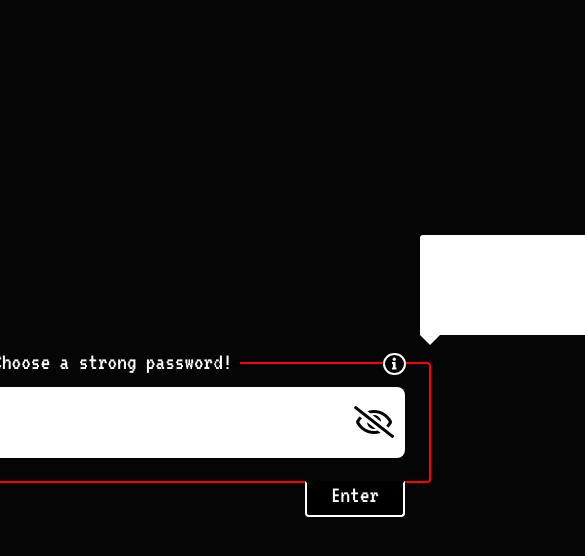
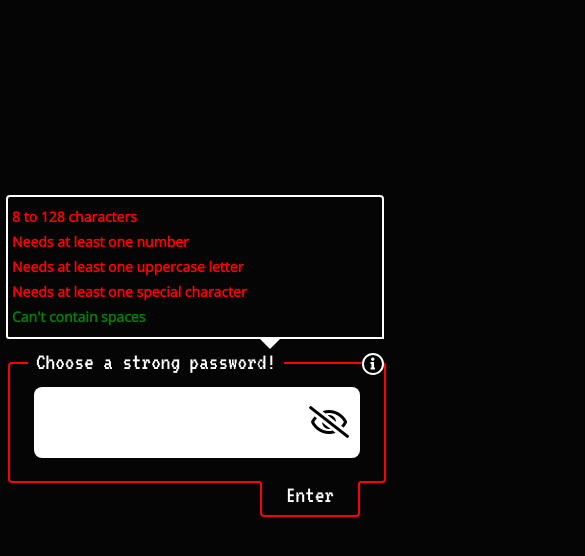
Before and after one commit to CarlssonK/Password-validator, a plain HTML site: page index.html in a window 390 px wide. Both pictures are taken after a click on the button "Enter". Shown: the top 556 px of the page, 585 px wide, since content can reach past the window. Drawn offline with nearby package versions, Linux system fonts and the light colour scheme.

Commit message:
Password Validator V1 :tada:

```diff
--- a/app.js
+++ b/app.js
@@ -1,4 +1,4 @@
-// Script for style
+// ** Script for style **
 const eye = document.querySelector(".eye")
 const input = $($(".eye").attr("toggle"));
 
@@ -40,55 +40,121 @@ $('.container').on('mousedown', function(e) {
 
 
 
-// Script for function
+// ** Script for info box **
+let clickInfoBox = true;
+
+$(".fa-info").click(function() {
+  showInfoBox()
+  // Fire hideInfoBox after 5 seconds
+  setTimeout(hideInfoBox, 5000)
+});
+
+function showInfoBox() {
+  if (clickInfoBox === true) {
+    clickInfoBox = false;
+    // Shows Element after 1 second
+    $("#info-box").removeClass("hide-element")
+    $("#info-box").animate({
+      opacity: 1
+    }, 250);
+  }
+}
+
+function hideInfoBox() {
+  // hides element after 1 sec
+  $("#info-box").animate({
+    opacity: 0
+  }, 500);
+  // Removes element fully after 1 sec
+  setTimeout(function() {
+    clickInfoBox = true;
+    $("#info-box").addClass("hide-element")
+  }, 500)
+}
+
+
+
+
+// ** Script for validation funciton **
 let userPassword;
-let accepted = 0;
+let acceptedLength = false;
+let acceptedNumber = false;
+let acceptedUppercase = false;
+let acceptedSpecial = false;
+let acceptedSpace = false;
 // When clicking submit check if it hits minimum requiments
 $("#enter").click(function() {
   userPassword = $("#password-input").val()
 
+  showInfoBox()
+
   // Check password LENGTH
-  if ($("#password-input").val().length >= 5 && $("#password-input").val().length <= 128) {
-    console.log("Accepted")
-    accepted++;
+  if ($("#password-input").val().length >= 8 && $("#password-input").val().length <= 128) {
+    console.log("Accepted Length")
+    acceptedLength = true;
+    $("#validation-length").css("color", "green")
   } else {
-    console.log("Password too weak")
+    $("#validation-length").css("color", "red")
+    console.log("Needs length")
+    acceptedLength = false;
   }
 
   // Check password number
   if (/\d/.test(userPassword) === true) {
-    console.log("Accepted")
-    accepted++;
+    $("#validation-number").css("color", "green")
+    console.log("Accepted number")
+    acceptedNumber = true;
   } else {
-    console.log("Password too weak")
+    $("#validation-number").css("color", "red")
+    console.log("Needs number")
+    acceptedNumber = false;
   }
 
   // Check password UPPERCASE LETTER
   if (/[A-Z]/.test(userPassword) === true) {
-    console.log("Accepted")
-    accepted++;
+    $("#validation-uppercase").css("color", "green")
+    console.log("Accepted uppercase letter")
+    acceptedUppercase = true;
   } else {
-    console.log("Password too weak")
+    $("#validation-uppercase").css("color", "red")
+    console.log("needs uppercase letter")
+    acceptedUppercase = false;
   }
 
   // Check password SPECIAL character
   if (/[`!@#$%^&*()_+\-=\[\]{};':"\\|,.<>\/?~]/.test(userPassword) === true) {
-    console.log("Accepted")
-    accepted++;
+    $("#validation-special").css("color", "green")
+    console.log("Accepted special character")
+    acceptedSpecial = true;
   } else {
-    console.log("Password too weak")
+    $("#validation-special").css("color", "red")
+    console.log("needs special character")
+    acceptedSpecial = false;
   }
 
   // Check password can't contain Spaces
   if (/ /.test(userPassword) === true) {
-    accepted--;
+    $("#validation-spaces").css("color", "red")
+    acceptedSpace = false;
     console.log("Can't contain spaces")
+  } else {
+    $("#validation-spaces").css("color", "green")
+    acceptedSpace = true;
   }
 
-  if (accepted === 4) {
+  if (acceptedLength === true && acceptedNumber === true && acceptedUppercase === true && acceptedSpecial === true && acceptedSpace === true) {
     $(".container").css("border", "2px solid green")
+    $("#enter").css("border", "2px solid green")
+    $("#enter").css({
+      "border": "2px solid green",
+      "border-top": "2px solid rgba(0, 0, 0, 0)"
+    })
   } else {
     $(".container").css("border", "2px solid red")
+    $("#enter").css({
+      "border": "2px solid red",
+      "border-top": "2px solid rgba(0, 0, 0, 0)"
+    })
+
   }
-
 });
--- a/index.html
+++ b/index.html
@@ -7,6 +7,7 @@
   <link rel="stylesheet" href="style.css">
   <link href="https://fonts.googleapis.com/css2?family=VT323&display=swap" rel="stylesheet">
   <link rel="stylesheet" href="https://cdnjs.cloudflare.com/ajax/libs/font-awesome/5.13.1/css/all.min.css">
+  <link href="https://fonts.googleapis.com/css2?family=Open+Sans&display=swap" rel="stylesheet">
 </head>
 <body>
   <form action="results.html" method="GET"></form>
@@ -15,17 +16,36 @@
       <span>
         <label>Choose a strong password!</label>
         <div>
-          <div id="info-box"></div>
+          <div id="info-box" class="hide-element">
+            <ul>
+              <li id="validation-length">
+                8 to 128 characters
+              </li>
+              <li id="validation-number">
+                Needs at least one number
+              </li>
+              <li id="validation-uppercase">
+                Needs at least one uppercase letter
+              </li>
+              <li id="validation-special">
+                Needs at least one special character
+              </li>
+              <li id="validation-spaces">
+                Can't contain spaces
+              </li>
+            </ul>
+          </div>
           <i class="fas fa-info"></i>
         </div>
       </span>
     </div>
-    <div id="input-container">
-      <input type="password" name="Password Validator" id="password-input" required>
-      <span id="eyeSpan"><i class="far fa-eye fa-eye-slash fa-lg eye" toggle="#password-input" type="button"></i></span>
-    </div>
-    <button type="submit" id="enter">Enter</button>
+      <div id="input-container">
+        <input type="password" name="Password Validator" id="password-input" required>
+        <span id="eyeSpan"><i class="far fa-eye fa-eye-slash fa-lg eye" toggle="#password-input" type="button"></i></span>
+      </div>
+      <button type="submit" id="enter">Enter</button>
   </div>
+
 
   <script src="https://code.jquery.com/jquery-3.5.1.min.js" integrity="sha256-9/aliU8dGd2tb6OSsuzixeV4y/faTqgFtohetphbbj0=" crossorigin="anonymous"></script>
   <script src="app.js"></script>
--- a/style.css
+++ b/style.css
@@ -10,6 +10,15 @@ html {
 
 body {
   background-color: rgb(5, 5, 5);
+  position: relative;
+  width: 100%;
+}
+
+/* HIDE ELEMENT */
+.hide-element {
+  position: absolute !important;
+  overflow: hidden !important;
+  clip: rect(0px,0px,0px,0px) !important;
 }
 
 .container {
@@ -22,11 +31,12 @@ body {
   border: 2px solid white;
   border-radius: 4px;
   padding: 24px;
+  margin: 0 auto;
 }
 
 #label-container {
   position: absolute;
-  width: 90%;
+  width: 100%;
   top: -14px;
 }
 
@@ -50,39 +60,74 @@ body {
   border-radius: 100%;
   font-size: 12px;
   position: absolute;
-  margin-left: 35px;
+  margin-left: 12px;
   margin-top: 3px;
+  z-index: 2;
+}
+#label-container i:hover {
+  border: 2px solid rgb(0, 150, 255);
+}
+#label-container i:active {
+  font-size: 10px;
 }
 
 label {
   font-family: 'VT323', monospace;
   background-color: rgb(5, 5, 5);
   padding: 0px 8px;
+  margin-left: 18px;
   font-size: 24px;
   color: white;
 }
 
+#hoverBox {
+  position: absolute;
+  width: 270px;
+  height: 140px;
+  top: -155px;
+  right: -288px;
+  border-radius: 4px 4px 3px 0px;
+  opacity: 0;
+  background-color: green;
+  z-index: 2;
+}
+
 #info-box {
   position: absolute;
-  width: 200px;
-  height: 100px;
-  background-color: #FFF;
-  top: -115px;
-  right: -214px;
-  border-radius: 3px 3px 3px 0px;
+  width: 270px;
+  height: 140px;
+  border: 2px solid white;
+  top: -155px;
+  right: -265px;
+  border-radius: 4px 4px 3px 0px;
+  opacity: 0;
 }
 
 #info-box:before{
   content: "";
   position: absolute;
-  bottom: -20px;
-  left: 0;
-  /* transform: rotate(-90deg); */
+  bottom: -22px;
+  left: -2px;
   z-index: 1;
   border: solid 10px transparent;
   border-top-color: #FFF;
 }
 
+#info-box ul {
+  list-style-type: square;
+  width: 100%;
+  padding: 4px;
+  margin: 0;
+  color: white;
+}
+#info-box li {
+  font-family: 'Open Sans', sans-serif;
+  font-size: 14px;
+  color: white;
+  padding: 0;
+  margin: 6px 0px 6px 0px;
+  font-weight: 600;
+}
 
 #input-container {
   position: relative;
@@ -146,11 +191,47 @@ input {
   border-top: 2px solid rgba(0, 0, 0, 0);
   border-radius: 0px 0px 4px 4px;
   color: white;
-  background-color: black;
+  background-color: rgb(5, 5, 5);
   padding: 0px 24px 8px 24px;
+  outline: none;
 }
 
 #enter:hover {
-  border-top: 2px solid white;
+  border-top: 2px solid rgba(0, 0, 0, 0);
+  bottom: -38px;
   transition: 20ms;
+  padding: 2px 24px 8px 24px;
 }
+#enter:active {
+  font-size: 22px;
+  bottom: -36px;
+  margin-right: 26px;
+}
+
+
+@media all and (max-width: 1010px) {
+  #info-box {
+    right: -11px;
+    border-radius: 4px 4px 0px 3px;
+  }
+  #info-box:before{
+    left: 252px;
+  }
+}
+
+@media all and (max-width: 576px) {
+  .container {
+    width: calc(100% - 48px);
+    margin: 0;
+    padding: 24px;
+  }
+
+  #info-box {
+    width: 100%;
+    right: 0;
+  }
+
+  #label-container i {
+    margin-left: 2px;
+  }
+}
```
Also changed, not shown: validationRules.txt.
